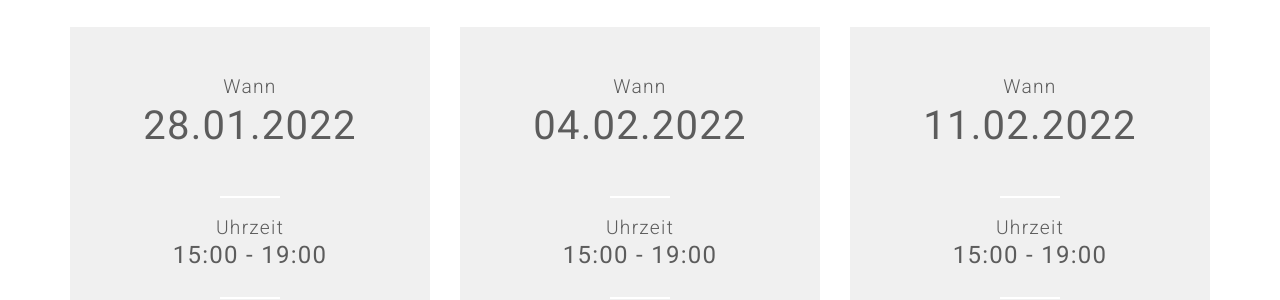
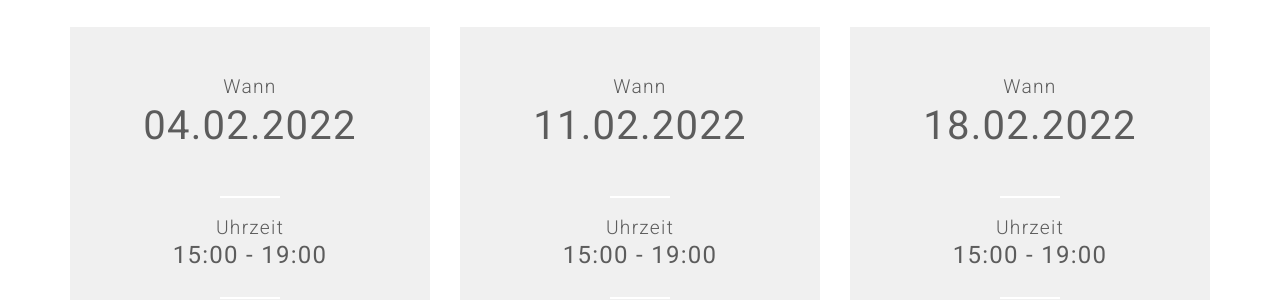
Before and after one commit to coderdojo-wien/coderdojo-wien.github.io, a Jekyll site: the page built from index.html, in a window 1280 px wide and 900 px high, scrolled down 3869 px. Shown: the part 185-485 px from the top of the window. Built offline with Jekyll 4.4.1, drawn with Linux system fonts in a browser that asks for light colours; nearby versions of some CDN libraries; comment, search, counter and statistics services are not loaded; some of the changed lines change nothing that is shown; some of the changed text lies outside the part shown.

Commit message:
Update events.yml

```diff
--- a/_data/events.yml
+++ b/_data/events.yml
@@ -3,16 +3,6 @@ title: "Termine"
 description: "Ein Anmeldung ist für die Teilnahme an den online CoderDojos nicht erforderlich. Das genaue Workshopprogramm mit den Teilnahmelinks finden sie in unserem aktuellen Newsletter, der jeweils bis spätestens den Tag davor versendet wird und auf unserer Hompepage https://www.facebook.com/coderdojowien. </br><b>Für die Teilnahme an offline CoderDojos ist unbedingt eine Anmeldung erforderlich!</b>"
 
 events-list:
-- event-date: 28.01.2022
-  event-time: 15:00 - 19:00
-  event-startdate: 2022-01-28T15:00:00+0100
-  event-enddate: 2022-01-28T19:00:00+0100
-  event-name: Online CoderDojo
-  event-type: Online
-  event-place: Online Dojo
-  event-place-name: Online
-  event-url: "https://linz.coderdojo.net/termine/"
-
 - event-date: 04.02.2022
   event-time: 15:00 - 19:00
   event-startdate: 2022-02-04T15:00:00+0100
@@ -33,6 +23,16 @@ events-list:
   event-place-name: Online
   event-url: "https://linz.coderdojo.net/termine/"
 
+- event-date: 18.02.2022
+  event-time: 15:00 - 19:00
+  event-startdate: 2022-02-18T15:00:00+0100
+  event-enddate: 2022-02-18T19:00:00+0100
+  event-name: Online CoderDojo
+  event-type: Online
+  event-place: Online Dojo
+  event-place-name: Online
+  event-url: "https://linz.coderdojo.net/termine/"
+
 # - event-date: 17.01.2022
 #   event-time: 15:00 - 19:00
 #   event-startdate: 2022-01-17T15:00:00+0100
```
